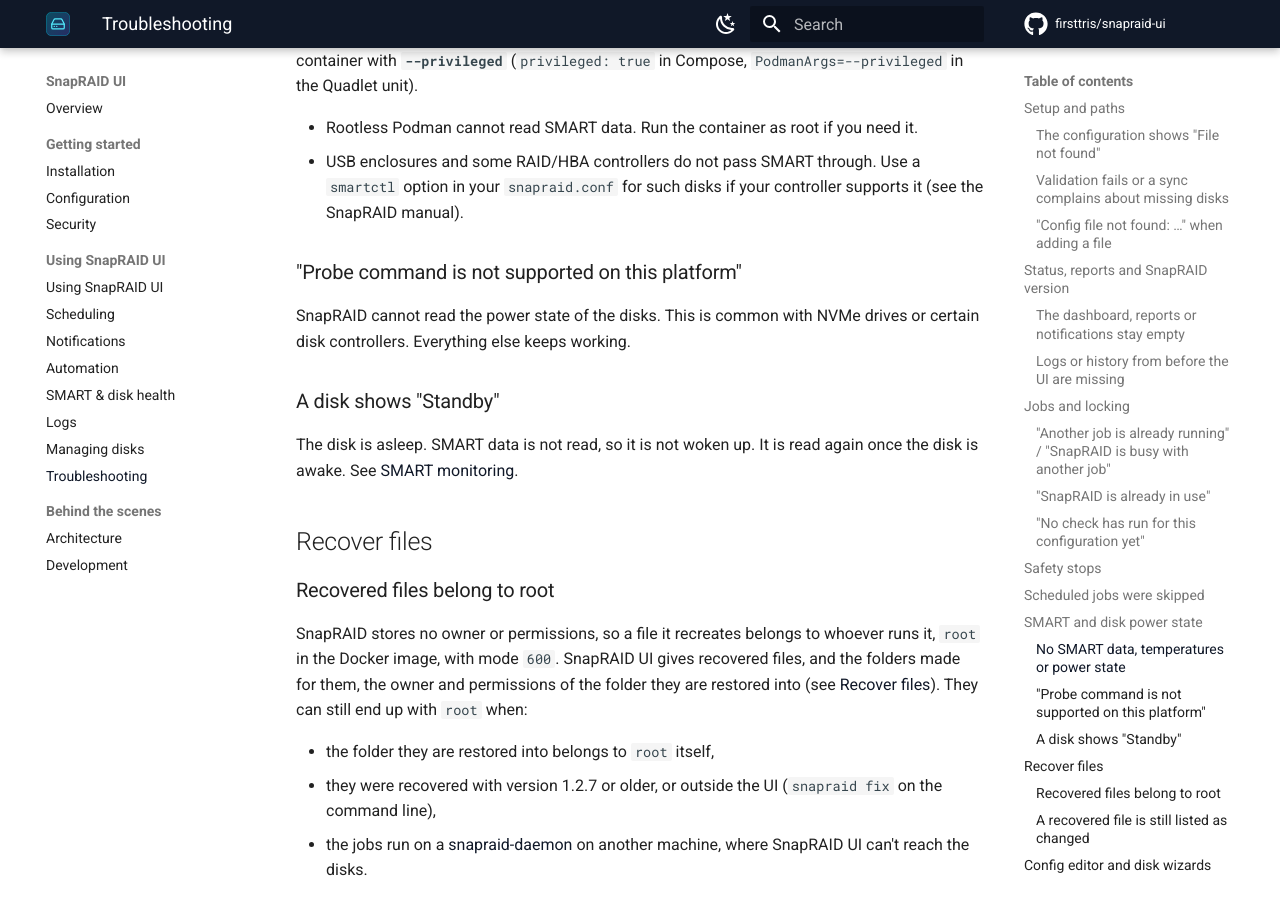
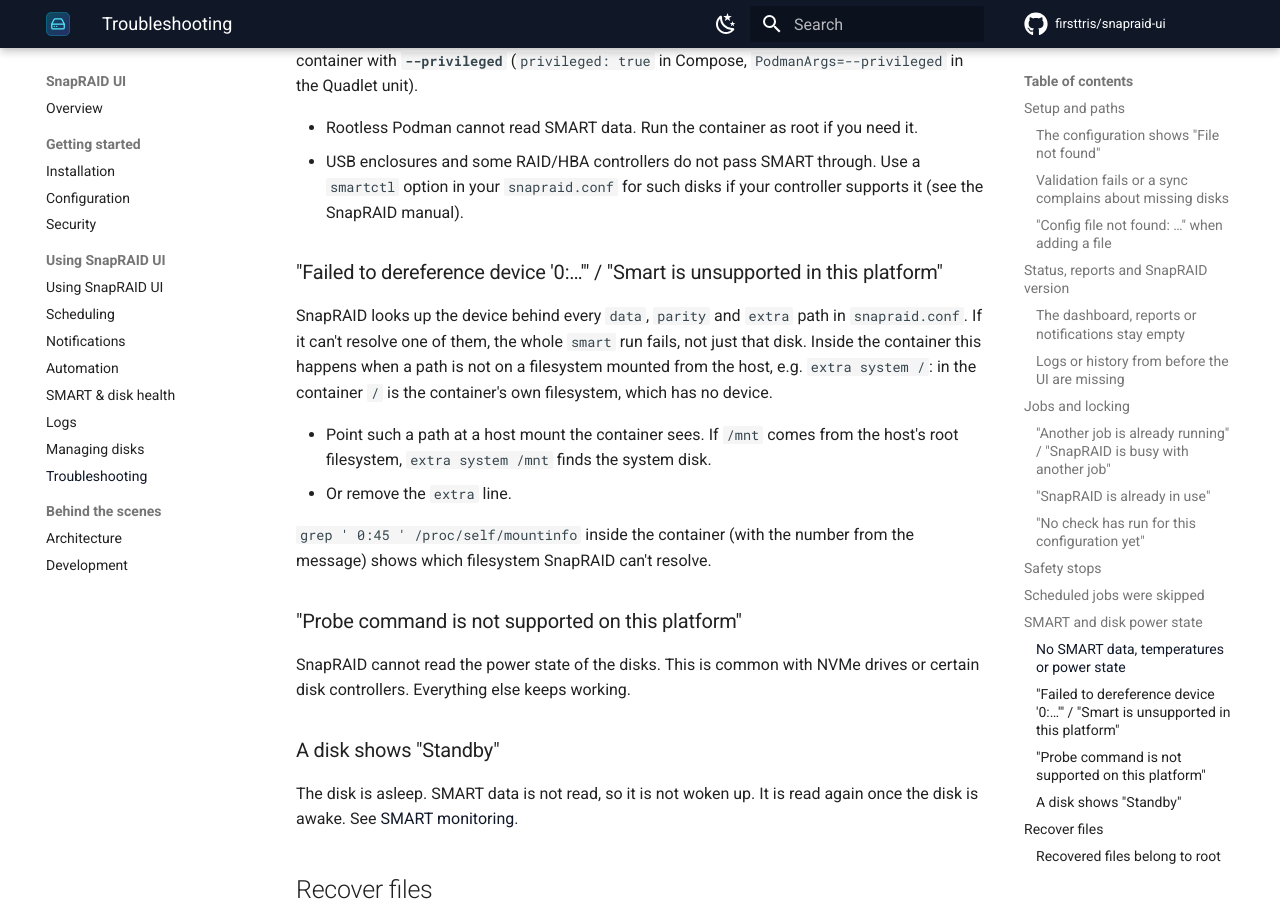
Before and after one commit to firsttris/snapraid-ui, an MkDocs documentation site: the page built from docs/troubleshooting.md, in a window 1280 px wide and 900 px high, scrolled down 3814 px. Built offline with MkDocs 1.6.1 and Material for MkDocs 9.7.7, drawn with Linux system fonts in a browser that asks for light colours; comment, search, counter and statistics services are not loaded.

Commit message:
Docs: troubleshoot SMART failing on an unresolvable extra path (#52)
An extra line like `extra system /` points at the container's own
filesystem, which has no device, so SnapRAID aborts the whole smart run.

Refs #46


Claude-Session: https://claude.ai/code/session_015s1KMLJvDTS8gMLphQ3xHM

Co-authored-by: Claude <noreply@anthropic.com>

```diff
--- a/docs/troubleshooting.md
+++ b/docs/troubleshooting.md
@@ -110,6 +110,15 @@ SnapRAID calls `smartctl` on the device behind each mount. The device nodes only
 
 - Rootless Podman cannot read SMART data. Run the container as root if you need it.
 - USB enclosures and some RAID/HBA controllers do not pass SMART through. Use a `smartctl` option in your `snapraid.conf` for such disks if your controller supports it (see the SnapRAID manual).
+
+### "Failed to dereference device '0:…'" / "Smart is unsupported in this platform"
+
+SnapRAID looks up the device behind every `data`, `parity` and `extra` path in `snapraid.conf`. If it can't resolve one of them, the whole `smart` run fails, not just that disk. Inside the container this happens when a path is not on a filesystem mounted from the host, e.g. `extra system /`: in the container `/` is the container's own filesystem, which has no device.
+
+- Point such a path at a host mount the container sees. If `/mnt` comes from the host's root filesystem, `extra system /mnt` finds the system disk.
+- Or remove the `extra` line.
+
+`grep ' 0:45 ' /proc/self/mountinfo` inside the container (with the number from the message) shows which filesystem SnapRAID can't resolve.
 
 ### "Probe command is not supported on this platform"
 
```
